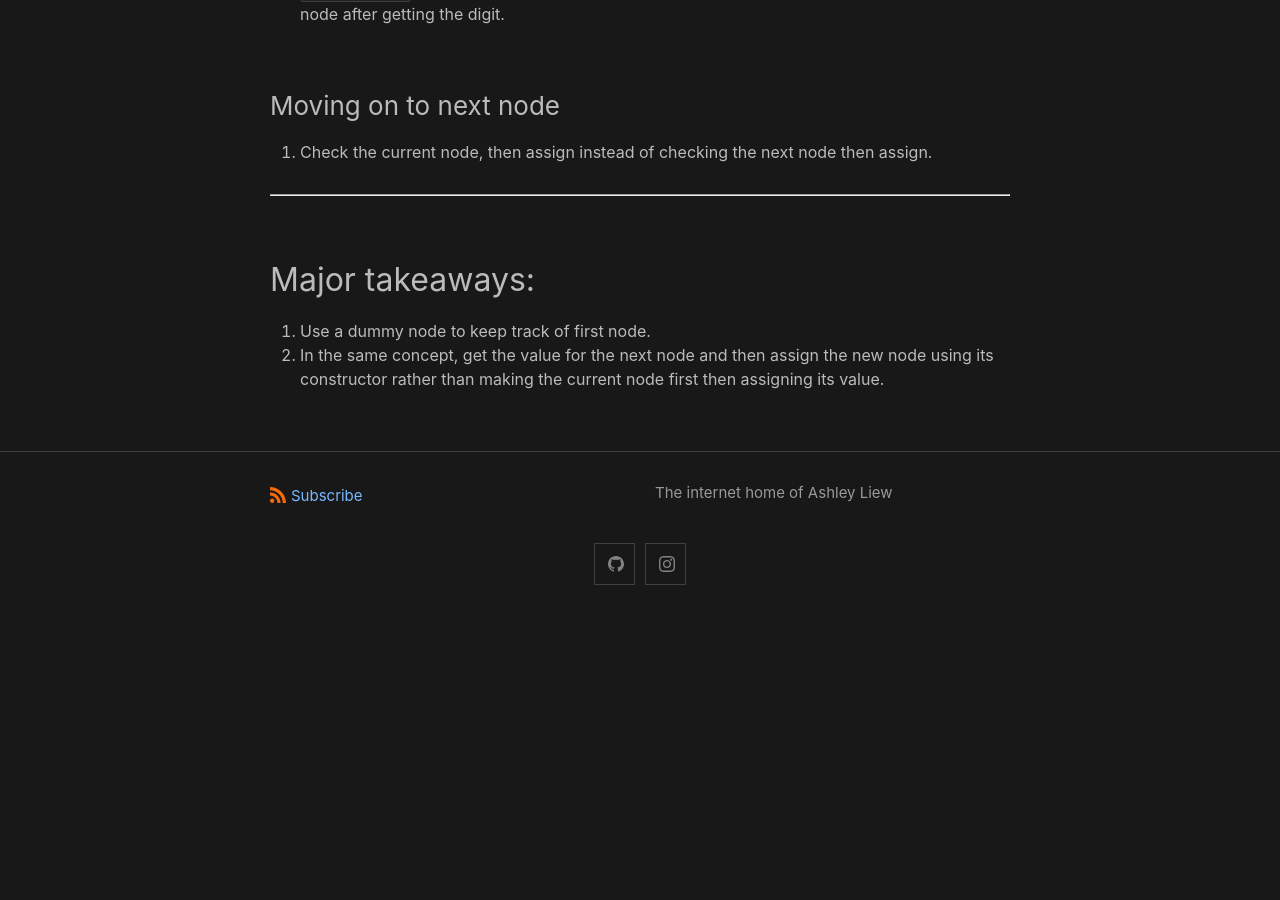
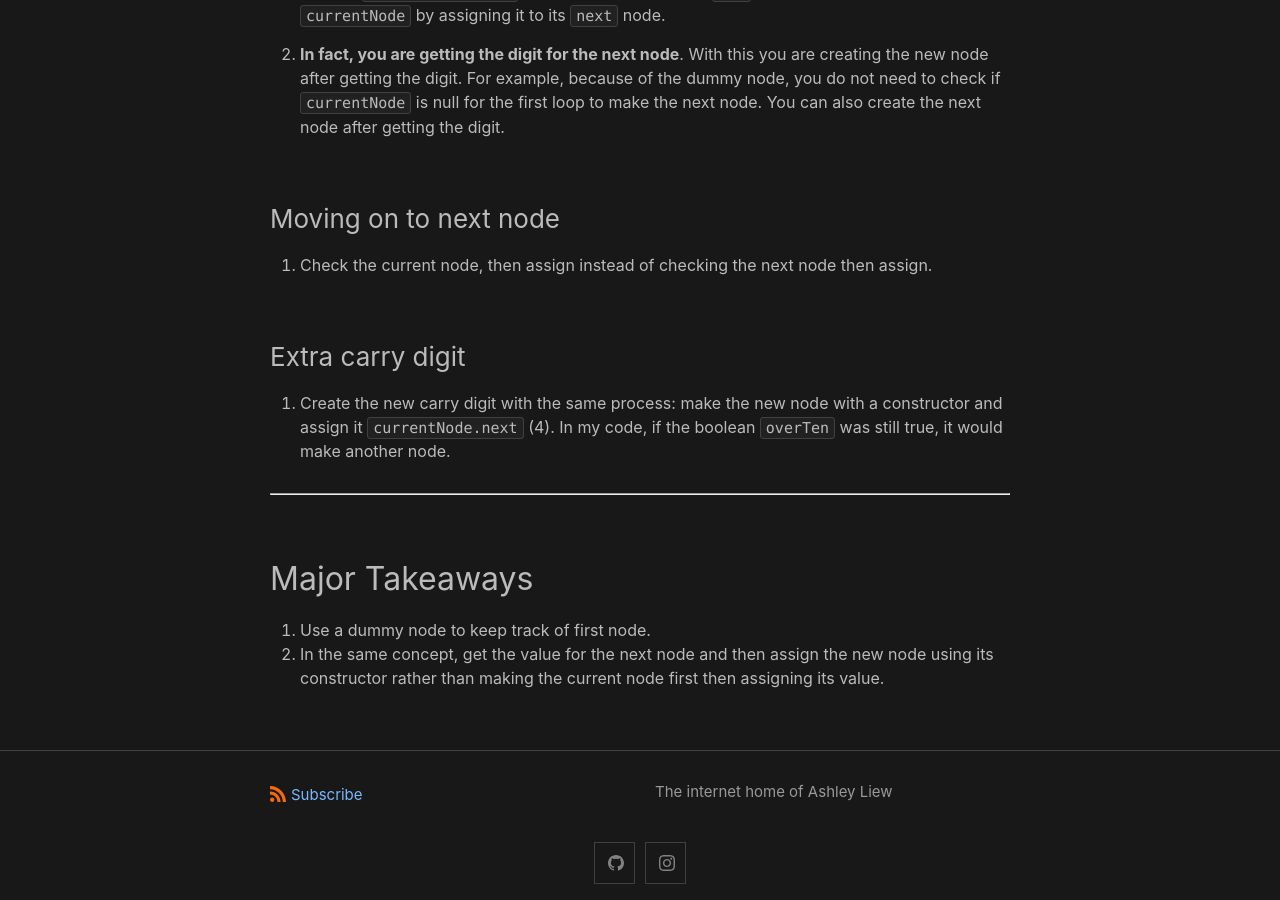
Before and after one commit to brainuser5705/personal-site-v3, a Jekyll site: the page built from _posts/2021-08-06-cp-adding-two-numbers.md, in a window 1280 px wide and 900 px high, scrolled down 3877 px. Built offline with Jekyll 4.4.1, drawn with Linux system fonts in a browser that asks for light colours; before the commit the page ends 4497 px from its top, so only the background shows below that; some of the changed text lies outside the part shown.

Commit message:
[cp-edit] Adding Two Numbers
Forget important section

```diff
--- a/_posts/2021-08-06-cp-adding-two-numbers.md
+++ b/_posts/2021-08-06-cp-adding-two-numbers.md
@@ -127,6 +127,11 @@ class Solution {
 
         }
 
+        /* (7) */
+        if (overTen > 0) {
+            currentNode.next = new ListNode(overTen);
+        }
+
         return firstNode.next;
 
     }
@@ -151,8 +156,11 @@ Overall the approach is the same: go through the list, get the digit and make th
 ### Moving on to next node
 6. Check the current node, then assign instead of checking the next node then assign.
 
+### Extra carry digit
+7. Create the new carry digit with the same process: make the new node with a constructor and assign it `currentNode.next` (4). In my code, if the boolean `overTen` was still true, it would make another node.
+
 ---
 
-## Major takeaways:
+## Major Takeaways
 1. Use a dummy node to keep track of first node.
 2. In the same concept, get the value for the next node and then assign the new node using its constructor rather than making the current node first then assigning its value.
```
Also changed, not shown: other parts of _posts/2021-08-06-cp-adding-two-numbers.md (+1 -1 lines).
